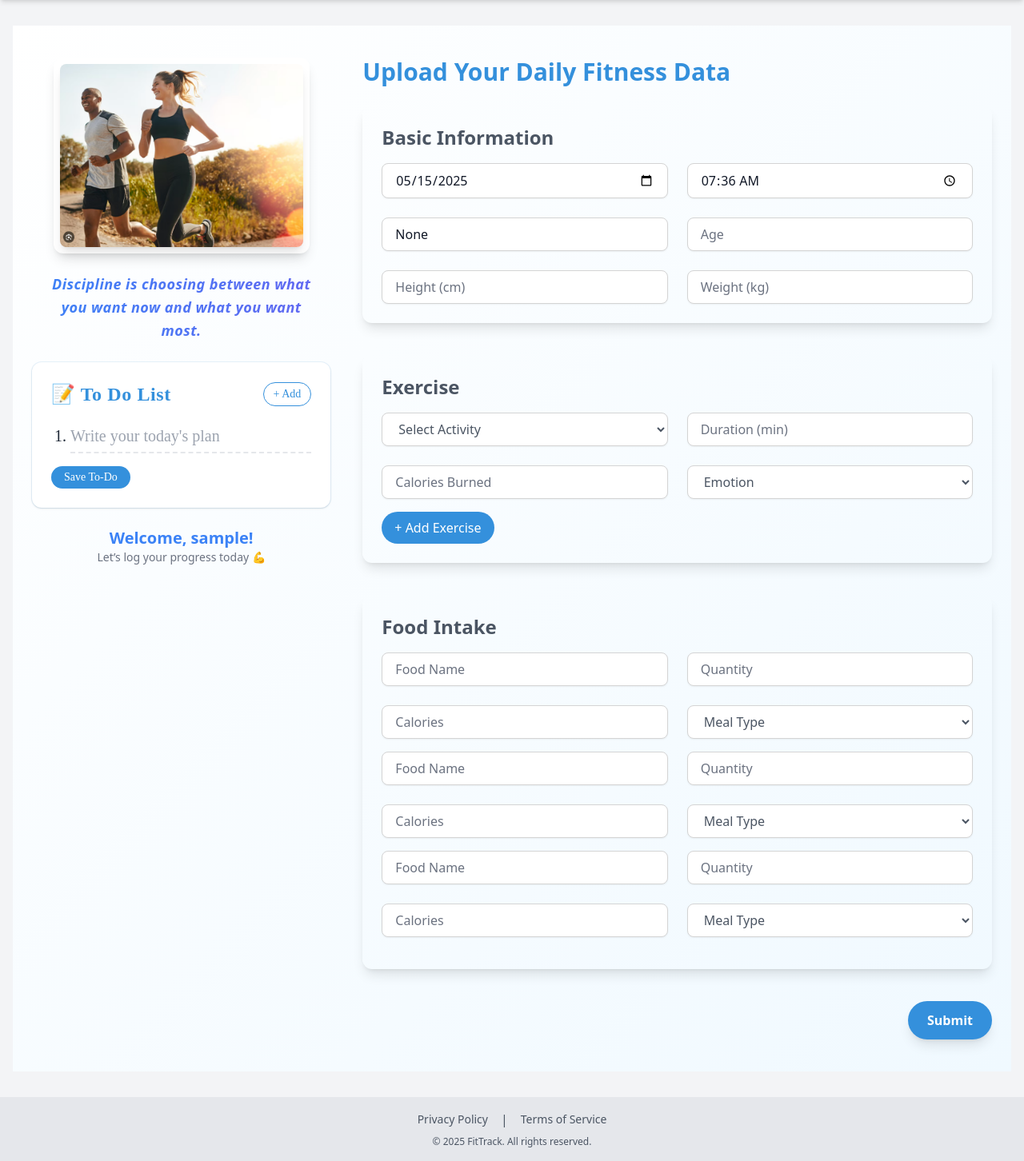
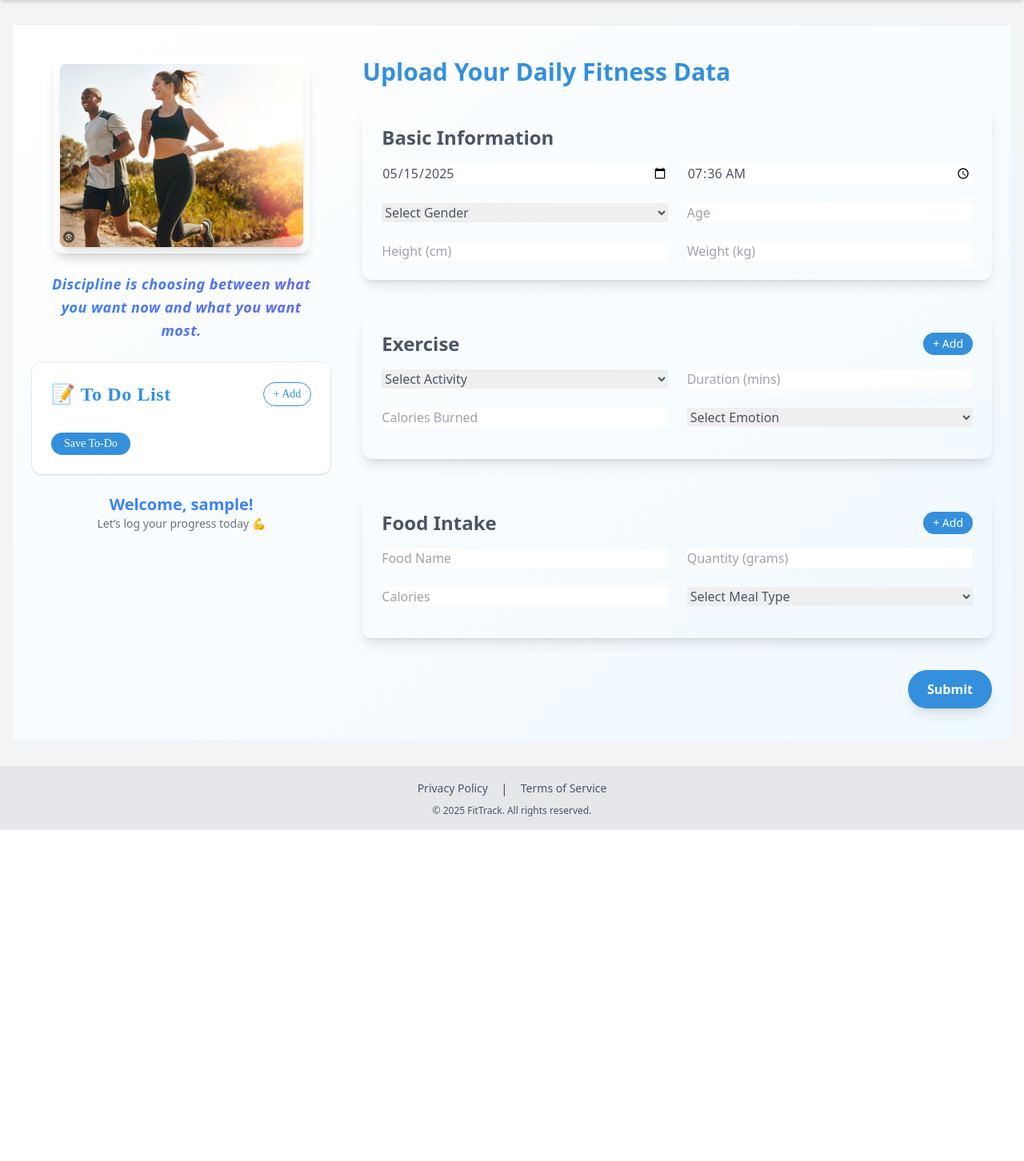
Before and after one commit to KunyangS/fittrack-webapp, a Flask app: page /upload in a window 1280 px wide. Shown: the part 68-1520 px from the top of the page at 80% size. After the commit the page ends 1106 px from the top, so only its background shows below. Run offline with Flask 3, Linux system fonts and the light colour scheme; the visitor is signed in with stand-in values (Sample User, id 1); data comes from the database, SQL or seed files in the repository; some libraries are stand-ins or nearby versions.

Commit message:
fix(upload): switch to Flask+Jinja rendering for data upload form
Replaced previous JS-based upload logic with traditional Flask form submission
using Jinja2 templating. All input data is now processed server-side via
Flask routes. JavaScript is now used solely for dynamic effects (e.g., adding
exercise and food blocks) without handling submission logic.

This resolves the issue where form data was not being stored in the database.

```diff
--- a/static/js/upload.js
+++ b/static/js/upload.js
@@ -1,166 +1,101 @@
+// upload.js
+
 document.addEventListener('DOMContentLoaded', () => {
-  const form = document.getElementById('uploadForm');
   const exerciseContainer = document.getElementById('exerciseContainer');
   const addExerciseBtn = document.getElementById('addExerciseBtn');
 
-  // Generate a sport block
-  function createExerciseForm() {
-    const div = document.createElement('div');
-    div.className = "exercise-block grid grid-cols-1 md:grid-cols-2 gap-4 mb-4";
+  const foodContainer = document.getElementById('foodContainer');
+  const addFoodBtn = document.getElementById('addFoodBtn');
 
-    div.innerHTML = `
-      <select name="activity_type" class="input" required>
-        <option value="">Select Activity Type</option>
-        <option value="Running">Running</option>
-        <option value="Walking">Walking</option>
-        <option value="Cycling">Cycling</option>
-        <option value="Swimming">Swimming</option>
-        <option value="Yoga">Yoga</option>
-        <option value="Strength Training">Strength Training</option>
-        <option value="HIIT">HIIT</option>
-        <option value="Pilates">Pilates</option>
-        <option value="Hiking">Hiking</option>
-      </select>
+  const todoList = document.getElementById('todoListNotebook');
+  const addPlanBtn = document.getElementById('addPlanBtn');
+  const saveTodoBtn = document.getElementById('saveTodoBtn');
+  const uploadForm = document.getElementById('uploadForm');
 
-      <input type="number" name="duration" placeholder="Duration (minutes)" class="input" required>
-      <input type="number" name="calories_burned" placeholder="Calories Burned" class="input" required>
+  // Remove initial static list item for consistency
+  todoList.innerHTML = '';
 
-      <select name="emotion" class="input">
-        <option value="">Emotion during exercise</option>
-        <option value="happy">Happy</option>
-        <option value="tired">Tired</option>
-        <option value="stressed">Stressed</option>
-        <option value="relaxed">Relaxed</option>
-      </select>
-    `;
-    return div;
-  }
+  // Load cached todos
+  const savedTodos = JSON.parse(localStorage.getItem('todos') || '[]');
+  savedTodos.forEach(text => addTodoItem(text));
 
-  // Add the first sport
-  if (exerciseContainer.children.length === 0) {
-    exerciseContainer.appendChild(createExerciseForm());
-  }
+  // Clone and append new exercise block
+  addExerciseBtn.addEventListener('click', () => {
+    const blocks = exerciseContainer.getElementsByClassName('exercise-block');
+    const lastBlock = blocks[blocks.length - 1];
+    const clone = lastBlock.cloneNode(true);
 
-  //Click to add a sport
-  addExerciseBtn.addEventListener('click', () => {
-    exerciseContainer.appendChild(createExerciseForm());
+    [...clone.querySelectorAll('input, select')].forEach(input => {
+      input.value = '';
+    });
+
+    exerciseContainer.appendChild(clone);
   });
 
-  // form submission
-  form.addEventListener('submit', async (event) => {
-    event.preventDefault();
+  // Clone and append new food block
+  addFoodBtn.addEventListener('click', () => {
+    const lastBlock = foodContainer.lastElementChild;
+    const clone = lastBlock.cloneNode(true);
 
-    const formData = new FormData(form);
-
-    const activities = [];
-    const blocks = exerciseContainer.querySelectorAll('.exercise-block');
-    blocks.forEach(block => {
-      activities.push({
-        activity_type: block.querySelector('[name="activity_type"]').value,
-        duration: block.querySelector('[name="duration"]').value,
-        calories_burned: block.querySelector('[name="calories_burned"]').value,
-        emotion: block.querySelector('[name="emotion"]').value
-      });
+    [...clone.querySelectorAll('input, select')].forEach(input => {
+      input.value = '';
     });
 
-    const payload = {
-      date: formData.get('date'),
-      time: formData.get('time'),
-      gender: formData.get('gender'),
-      age: formData.get('age'),
-      height: formData.get('height'),
-      weight: formData.get('weight'),
-      food_name: formData.get('food_name'),
-      food_quantity: formData.get('food_quantity'),
-      food_calories: formData.get('food_calories'),
-      meal_type: formData.get('meal_type'),
-      activities: activities
-    };
+    foodContainer.appendChild(clone);
+  });
 
-    const res = await fetch('/api/upload', {
-      method: 'POST',
-      headers: { 'Content-Type': 'application/json' },
-      body: JSON.stringify(payload)
-    });
+  // Add To-Do item (blank)
+  addPlanBtn.addEventListener('click', () => {
+    addTodoItem('');
+  });
 
-    const result = await res.json();
-    alert(result.message);
-    if (result.success) {
-      exerciseContainer.innerHTML = '';
-      exerciseContainer.appendChild(createExerciseForm());
-    }
+  // Save To-Do items to localStorage
+  saveTodoBtn.addEventListener('click', () => {
+    const inputs = todoList.querySelectorAll('input[type="text"]');
+    const values = [...inputs].map(input => input.value.trim()).filter(text => text !== '');
+    localStorage.setItem('todos', JSON.stringify(values));
+    alert('✅ To-Do list saved locally!');
+  });
+
+  // Submit confirmation
+  uploadForm.addEventListener('submit', (e) => {
+    e.preventDefault();
+    alert('✅ Submit successfully!');
+    setTimeout(() => {
+      uploadForm.submit();
+    }, 200);
   });
 
 
-  // To-Do List logic with localStorage persistence
-  const addPlanBtn = document.getElementById('addPlanBtn');
-  const todoListNotebook = document.getElementById('todoListNotebook');
-  const STORAGE_KEY = 'fittrack_todo_list';
+  function addTodoItem(text = '') {
+    const li = document.createElement('li');
+    const checkbox = document.createElement('input');
+    const input = document.createElement('input');
 
-  function saveTodoList() {
-    const items = [];
-    const rows = todoListNotebook.querySelectorAll('li');
-    rows.forEach(li => {
-      const checkbox = li.querySelector('input[type="checkbox"]');
-      const input = li.querySelector('input[type="text"]');
-      if (checkbox && !checkbox.checked && input) {
-        items.push(input.value.trim());
-      }
-    });
-    localStorage.setItem(STORAGE_KEY, JSON.stringify(items));
-  }
-
-
-  function addTodoItem(value = '') {
-    const li = document.createElement('li');
-    li.className = "flex items-start gap-2";
-
-    const checkbox = document.createElement('input');
     checkbox.type = 'checkbox';
-    checkbox.className = "mt-1 form-checkbox text-primary";
+    checkbox.className = 'mr-2';
     checkbox.addEventListener('change', () => {
       if (checkbox.checked) {
         li.remove();
-        saveTodoList();
+        updateCache();
       }
     });
 
-    const input = document.createElement('input');
     input.type = 'text';
-    input.placeholder = "Write your today's plan";
-    input.value = value;
-    input.className = "flex-1 bg-transparent border-b-2 border-dashed focus:outline-none";
-    input.addEventListener('input', saveTodoList);
+    input.placeholder = "Write your plan";
+    input.value = text;
+    input.className = 'bg-transparent border-b-2 border-dashed focus:outline-none w-full';
+    input.addEventListener('input', updateCache);
 
     li.appendChild(checkbox);
     li.appendChild(input);
-    todoListNotebook.appendChild(li);
+    li.className = 'flex items-center gap-2';
+    todoList.appendChild(li);
   }
 
-  function loadTodoList() {
-    const saved = localStorage.getItem(STORAGE_KEY);
-    if (!saved) return;
-    const items = JSON.parse(saved);
-    todoListNotebook.innerHTML = '';
-    items.forEach(text => addTodoItem(text));
+  function updateCache() {
+    const inputs = todoList.querySelectorAll('input[type="text"]');
+    const values = [...inputs].map(input => input.value.trim()).filter(text => text !== '');
+    localStorage.setItem('todos', JSON.stringify(values));
   }
-
-  if (addPlanBtn && todoListNotebook) {
-    addPlanBtn.addEventListener('click', () => {
-      addTodoItem('');
-    });
-  }
-
-  loadTodoList();
-  if (todoListNotebook.children.length === 0) {
-    addTodoItem('');
-  }
-  const saveTodoBtn = document.getElementById('saveTodoBtn');
-  if (saveTodoBtn) {
-    saveTodoBtn.addEventListener('click', () => {
-      saveTodoList();
-      alert('Your To-Do list has been saved!');
-    });
-}
-
 });
--- a/templates/upload.html
+++ b/templates/upload.html
@@ -6,41 +6,29 @@
 
     <!-- Sidebar Content -->
     <div class="hidden md:flex flex-col items-center text-center space-y-6">
-      <!-- Motivational Image -->
       <div class="w-full max-w-xs rounded-xl shadow-lg bg-white dark:bg-neutral-700 p-2">
         <img src="{{ url_for('static', filename='img/fitness_motivation.jpg') }}"
         alt="Motivation"
         class="w-full rounded-lg shadow-lg object-cover max-h-[420px]" />
       </div>
 
-
-      <!-- Motivational Quote -->
       <blockquote class="text-center text-lg italic font-semibold text-transparent bg-clip-text bg-gradient-to-r from-blue-500 to-indigo-500 leading-relaxed tracking-wide px-4">
         Discipline is choosing between what you want now and what you want most.
       </blockquote>
 
-
-      <!-- To-Do Notebook Style -->
       <div class="bg-white dark:bg-neutral-800 p-6 rounded-xl shadow ring-1 ring-primary/10 w-full text-left font-[Caveat] transform transition-transform duration-300 hover:scale-[1.03] hover:shadow-2xl">
         <div class="flex justify-between items-center mb-4">
           <div class="text-2xl text-primary font-bold tracking-wide">📝 To Do List</div>
-          <button id="addPlanBtn"
-          class="text-sm text-primary border border-primary hover:bg-primary hover:text-white px-3 py-1 rounded-full transition duration-200">+ Add</button>
+          <button id="addPlanBtn" class="text-sm text-primary border border-primary hover:bg-primary hover:text-white px-3 py-1 rounded-full transition duration-200">+ Add</button>
         </div>
         <ol id="todoListNotebook" class="list-decimal pl-6 space-y-4 text-xl leading-loose text-gray-800 dark:text-gray-100">
-          <li>
-            <input type="text" placeholder="Write your today's plan" class="w-full bg-transparent border-b-2 border-dashed focus:outline-none"/>
-          </li>
+          <li><input type="text" placeholder="Write your today's plan" class="w-full bg-transparent border-b-2 border-dashed focus:outline-none"/></li>
         </ol>
         <button id="saveTodoBtn" class="mt-4 text-sm bg-primary text-white py-1 px-4 rounded-full hover:bg-primary-dark transition hover:scale-[1.03] hover:shadow-2xl">
           Save To-Do
         </button>
-
       </div>
 
-
-
-      <!-- Welcome Banner -->
       <div class="mt-6 text-center">
         <h2 class="text-xl font-bold text-blue-500">Welcome, {{ current_user.username }}!</h2>
         <p class="text-sm text-gray-500 dark:text-gray-400">Let’s log your progress today 💪</p>
@@ -51,66 +39,74 @@
     <div class="md:col-span-2">
       <h2 class="text-3xl font-heading font-bold mb-6 text-primary">Upload Your Daily Fitness Data</h2>
 
-      <form id="uploadForm" method="POST" action="{{ url_for('upload.api_upload') }}" class="space-y-10 text-gray-600 dark:text-gray-300">
+      <form id="uploadForm" method="POST" action="{{ url_for('upload.upload_page') }}" class="space-y-10 text-gray-600 dark:text-gray-300">
 
         <!-- Basic Info -->
         <div class="bg-light-bg dark:bg-gray-800 p-6 rounded-xl shadow-lg hover:scale-[1.03] hover:shadow-2xl">
           <h3 class="text-2xl font-heading font-semibold mb-4">Basic Information</h3>
           <div class="grid grid-cols-1 md:grid-cols-2 gap-6">
-            <input type="date" name="date" value="{{ default_date }}" class="w-full border border-neutral-300 dark:border-neutral-600 rounded-lg px-4 py-2 bg-white dark:bg-neutral-700 text-gray-900 dark:text-white placeholder-gray-500 dark:placeholder-gray-300 focus:outline-none focus:ring-2 focus:ring-primary-light focus:border-primary-light transition shadow-sm" required>
-            <input type="time" name="time" value="{{ default_time }}" class="w-full border border-neutral-300 dark:border-neutral-600 rounded-lg px-4 py-2 bg-white dark:bg-neutral-700 text-gray-900 dark:text-white placeholder-gray-500 dark:placeholder-gray-300 focus:outline-none focus:ring-2 focus:ring-primary-light focus:border-primary-light transition shadow-sm" required>
-            <input type="text" name="gender" placeholder="Gender" value="{{ user_info.gender if user_info else '' }}" class="w-full border border-neutral-300 dark:border-neutral-600 rounded-lg px-4 py-2 bg-white dark:bg-neutral-700 text-gray-900 dark:text-white placeholder-gray-500 dark:placeholder-gray-300 focus:outline-none focus:ring-2 focus:ring-primary-light focus:border-primary-light transition shadow-sm" required>
-            <input type="number" name="age" placeholder="Age" min="0" value="{{ user_info.age if user_info else '' }}" class="w-full border border-neutral-300 dark:border-neutral-600 rounded-lg px-4 py-2 bg-white dark:bg-neutral-700 text-gray-900 dark:text-white placeholder-gray-500 dark:placeholder-gray-300 focus:outline-none focus:ring-2 focus:ring-primary-light focus:border-primary-light transition shadow-sm" required>
-            <input type="number" name="height" placeholder="Height (cm)" min="0" value="{{ user_info.height if user_info else '' }}" class="w-full border border-neutral-300 dark:border-neutral-600 rounded-lg px-4 py-2 bg-white dark:bg-neutral-700 text-gray-900 dark:text-white placeholder-gray-500 dark:placeholder-gray-300 focus:outline-none focus:ring-2 focus:ring-primary-light focus:border-primary-light transition shadow-sm" required>
-            <input type="number" name="weight" placeholder="Weight (kg)" min="0" value="{{ user_info.weight if user_info else '' }}" class="w-full border border-neutral-300 dark:border-neutral-600 rounded-lg px-4 py-2 bg-white dark:bg-neutral-700 text-gray-900 dark:text-white placeholder-gray-500 dark:placeholder-gray-300 focus:outline-none focus:ring-2 focus:ring-primary-light focus:border-primary-light transition shadow-sm" required>
+            <input type="date" name="date" value="{{ default_date }}" class="dark:bg-neutral-700" required>
+            <input type="time" name="time" value="{{ default_time }}" class="dark:bg-neutral-700" required>
+            <select name="gender" class="dark:bg-neutral-700" required>
+              <option value="">Select Gender</option>
+              <option value="male" {% if user_info.gender == 'male' %}selected{% endif %}>Male</option>
+              <option value="female" {% if user_info.gender == 'female' %}selected{% endif %}>Female</option>
+            </select>
+            <input type="number" name="age" placeholder="Age" value="{{ user_info.age or '' }}" min="1" step="1" class="dark:bg-neutral-700" required>
+            <input type="number" name="height" placeholder="Height (cm)" value="{{ user_info.height or '' }}" min="1" step="0.1" class="dark:bg-neutral-700" required>
+            <input type="number" name="weight" placeholder="Weight (kg)" value="{{ user_info.weight or '' }}" min="1" step="0.1" class="dark:bg-neutral-700" required>
           </div>
         </div>
 
         <!-- Exercise -->
         <div class="bg-light-bg dark:bg-gray-800 p-6 rounded-xl shadow-lg hover:scale-[1.03] hover:shadow-2xl">
-          <h3 class="text-2xl font-heading font-semibold mb-4">Exercise</h3>
+          <div class="flex justify-between items-center mb-4">
+            <h3 class="text-2xl font-heading font-semibold">Exercise</h3>
+            <button type="button" id="addExerciseBtn" class="text-sm bg-primary text-white px-3 py-1 rounded-full hover:bg-primary-dark hover:scale-[1.03] hover:shadow-2xl">+ Add</button>
+          </div>
           <div id="exerciseContainer">
             <div class="exercise-block grid grid-cols-1 md:grid-cols-2 gap-6 mb-4">
-              <select name="activity_type" class="w-full border border-neutral-300 dark:border-neutral-600 rounded-lg px-4 py-2 bg-white dark:bg-neutral-700 dark:text-white focus:outline-none focus:ring-2 focus:ring-primary-light focus:border-primary-light transition shadow-sm">
+              <select name="activity_type" class="dark:bg-neutral-700">
                 <option value="">Select Activity</option>
                 {% for activity in ['Running', 'Cycling', 'Swimming', 'Yoga', 'Walking'] %}
                   <option value="{{ activity }}">{{ activity }}</option>
                 {% endfor %}
               </select>
-              <input type="number" name="duration" min="0" placeholder="Duration (min)" class="w-full border border-neutral-300 dark:border-neutral-600 rounded-lg px-4 py-2 bg-white dark:bg-neutral-700 text-gray-900 dark:text-white placeholder-gray-500 dark:placeholder-gray-300 focus:outline-none focus:ring-2 focus:ring-primary-light focus:border-primary-light transition shadow-sm">
-              <input type="number" name="calories_burned" min="0" placeholder="Calories Burned" class="w-full border border-neutral-300 dark:border-neutral-600 rounded-lg px-4 py-2 bg-white dark:bg-neutral-700 text-gray-900 dark:text-white placeholder-gray-500 dark:placeholder-gray-300 focus:outline-none focus:ring-2 focus:ring-primary-light focus:border-primary-light transition shadow-sm">
-              <select name="emotion" class="w-full border border-neutral-300 dark:border-neutral-600 rounded-lg px-4 py-2 bg-white dark:bg-neutral-700 dark:text-white focus:outline-none focus:ring-2 focus:ring-primary-light focus:border-primary-light transition shadow-sm">
-                <option value="">Emotion</option>
+              <input type="number" name="duration" placeholder="Duration (mins)" min="1" step="0.1" class="dark:bg-neutral-700">
+              <input type="number" name="calories_burned" placeholder="Calories Burned" min="1" step="0.1" class="dark:bg-neutral-700">
+              <select name="emotion" class="dark:bg-neutral-700">
+                <option value="">Select Emotion</option>
                 {% for mood in ['happy', 'tired', 'stressed', 'relaxed'] %}
                   <option value="{{ mood }}">{{ mood.capitalize() }}</option>
                 {% endfor %}
               </select>
             </div>
           </div>
-          <button type="button" id="addExerciseBtn" class="bg-primary text-white px-4 py-2 rounded-full shadow-interactive hover:bg-primary-dark transition duration-fast hover:scale-[1.03] hover:shadow-2xl">+ Add Exercise</button>
         </div>
 
         <!-- Food Intake -->
         <div class="bg-light-bg dark:bg-gray-800 p-6 rounded-xl shadow-lg hover:scale-[1.03] hover:shadow-2xl">
-          <h3 class="text-2xl font-heading font-semibold mb-4">Food Intake</h3>
-          {% for i in range(3) %}
+          <div class="flex justify-between items-center mb-4">
+            <h3 class="text-2xl font-heading font-semibold">Food Intake</h3>
+            <button type="button" id="addFoodBtn" class="text-sm bg-primary text-white px-3 py-1 rounded-full hover:bg-primary-dark hover:scale-[1.03] hover:shadow-2xl">+ Add</button>
+          </div>
+          <div id="foodContainer">
             <div class="grid grid-cols-1 md:grid-cols-2 gap-6 mb-4">
-            <input type="text" name="food_name" placeholder="Food Name" class="w-full border border-neutral-300 dark:border-neutral-600 rounded-lg px-4 py-2 bg-white dark:bg-neutral-700 text-gray-900 dark:text-white placeholder-gray-500 dark:placeholder-gray-300 focus:outline-none focus:ring-2 focus:ring-primary-light focus:border-primary-light transition shadow-sm" />
-            <input type="number" name="food_quantity" placeholder="Quantity" min="0" class="w-full border border-neutral-300 dark:border-neutral-600 rounded-lg px-4 py-2 bg-white dark:bg-neutral-700 text-gray-900 dark:text-white placeholder-gray-500 dark:placeholder-gray-300 focus:outline-none focus:ring-2 focus:ring-primary-light focus:border-primary-light transition shadow-sm" />
-            <input type="number" name="food_calories" placeholder="Calories" min="0" class="w-full border border-neutral-300 dark:border-neutral-600 rounded-lg px-4 py-2 bg-white dark:bg-neutral-700 text-gray-900 dark:text-white placeholder-gray-500 dark:placeholder-gray-300 focus:outline-none focus:ring-2 focus:ring-primary-light focus:border-primary-light transition shadow-sm" />
-            <select name="meal_type" class="w-full border border-neutral-300 dark:border-neutral-600 rounded-lg px-4 py-2 bg-white dark:bg-neutral-700 dark:text-white focus:outline-none focus:ring-2 focus:ring-primary-light focus:border-primary-light transition shadow-sm">
-              <option value="">Meal Type</option>
+              <input type="text" name="food_name" placeholder="Food Name" class="dark:bg-neutral-700">
+              <input type="number" name="food_quantity" placeholder="Quantity (grams)" min="1" step="0.1" class="dark:bg-neutral-700">
+              <input type="number" name="food_calories" placeholder="Calories" min="1" step="0.1" class="dark:bg-neutral-700">
+              <select name="meal_type" class="dark:bg-neutral-700">
+                <option value="">Select Meal Type</option>
                 {% for meal in ['breakfast', 'lunch', 'dinner', 'snack'] %}
                   <option value="{{ meal }}">{{ meal.capitalize() }}</option>
                 {% endfor %}
               </select>
             </div>
-          {% endfor %}
+          </div>
         </div>
 
-        <!-- Submit -->
         <div class="text-right">
-          <button type="submit" class="bg-primary text-white px-6 py-3 rounded-full shadow-lg hover:bg-primary-dark transition duration-fast font-semibold hover:scale-[1.03] hover:shadow-2xl">Submit</button>
+          <button type="submit" class="bg-primary text-white px-6 py-3 rounded-full shadow-lg hover:bg-primary-dark transition duration-fast font-semibold hover:scale-[1.03] hover:shadow-2xl ">Submit</button>
         </div>
       </form>
     </div>
```
Also changed, not shown: app/upload.py (+92 -134 lines). Lines whose indentation alone changed are shown as unchanged.
